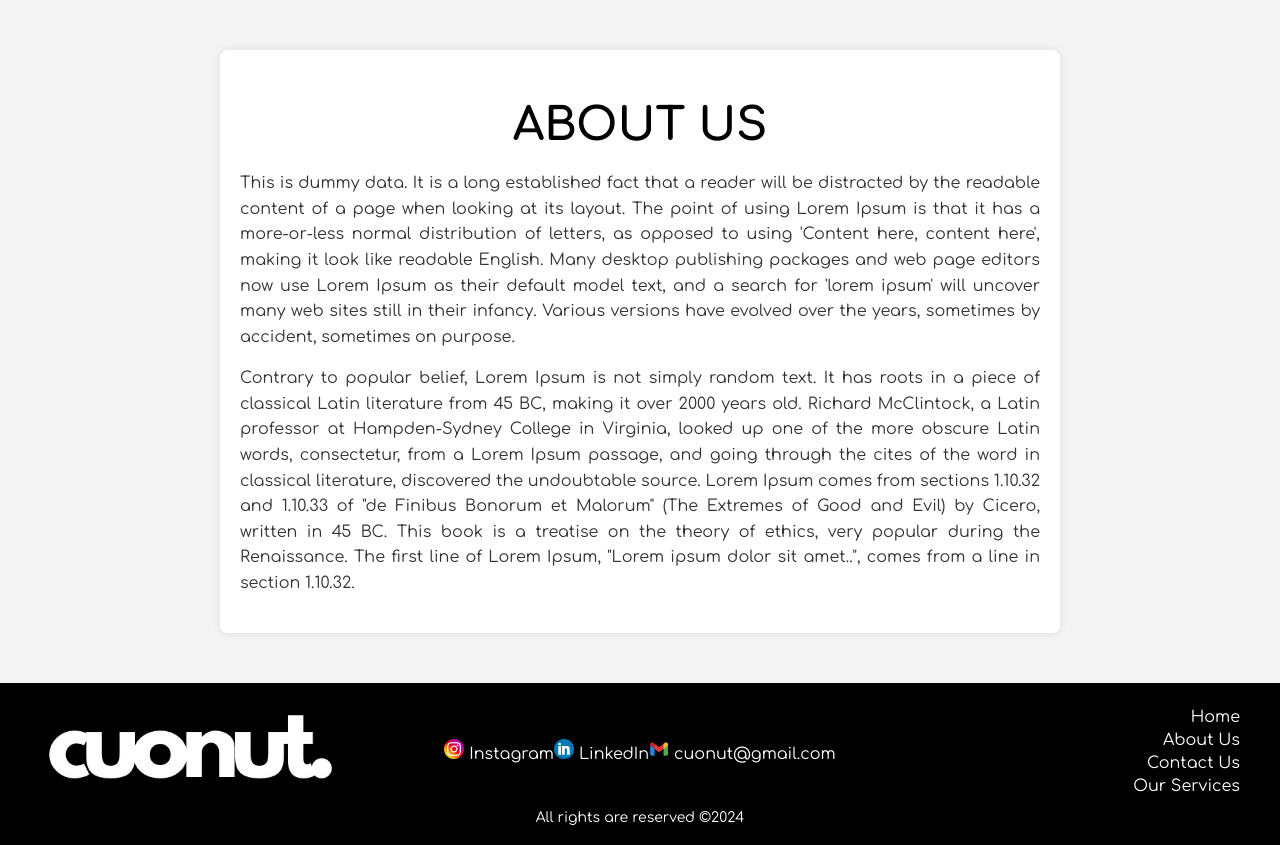
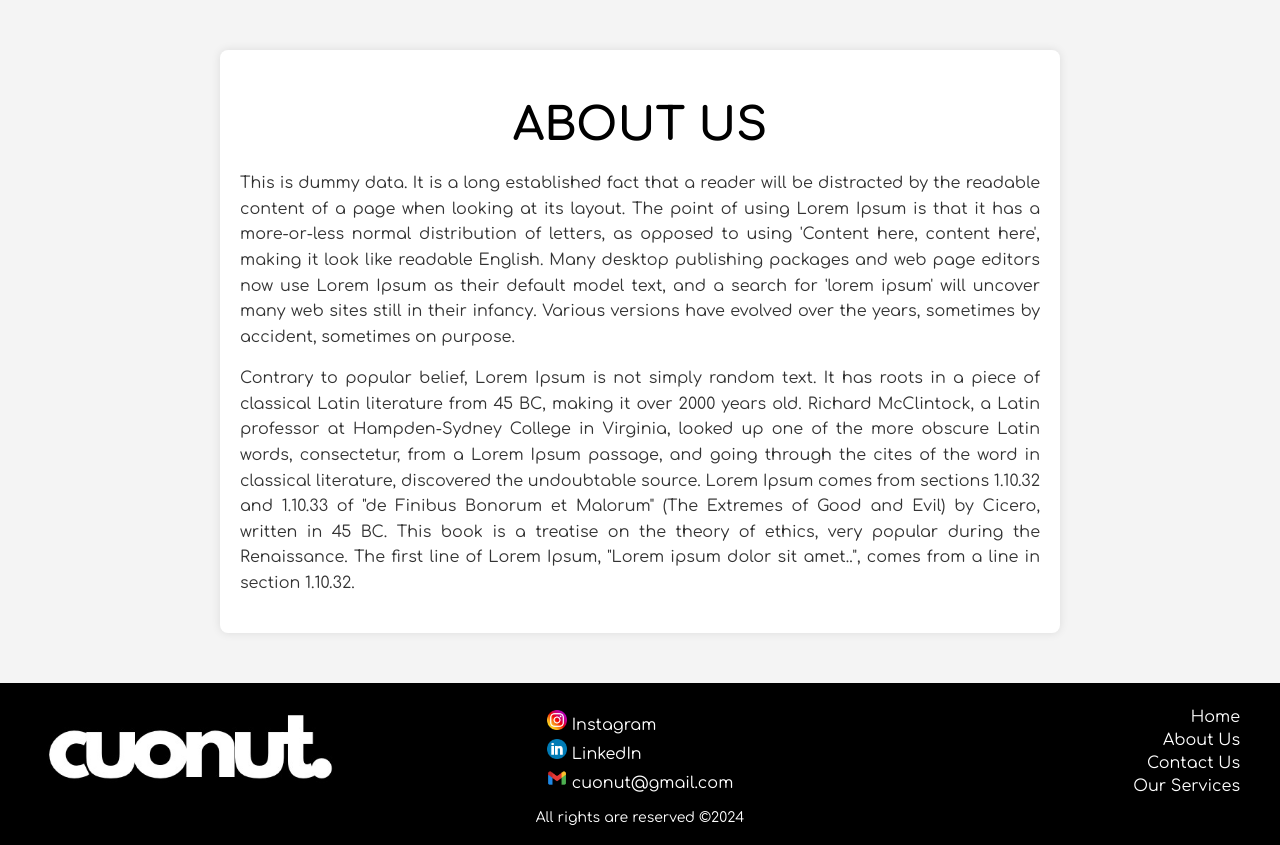
Before and after one commit to Anuhyapeddi/springtime.github.io, a plain HTML site: page about.html in a window 1280 px wide. Drawn offline with Linux system fonts and the light colour scheme.

Commit message:
added the footer-center style

```diff
--- a/style.css
+++ b/style.css
@@ -293,13 +293,19 @@ footer {
 }
 
 .footer-center {
-    display: flex;
+    display: block;
     align-items: center;
 }
+
 .footer-center a {
-    display: block; /* or inline-block */
+    display: block;
+    /* list-style: none; */
+    align-items: center;
+    text-decoration: none;
     margin-bottom: 10px; /* Adjust as needed for spacing between links */
+    color: #fff;
     text-decoration: none;
+    margin: 5px 0;
 }
 
 .footer-center img {
@@ -308,12 +314,8 @@ footer {
     margin-right: 5px; /* Add some space between the icon and the text */
 }
 
-.footer-center a {
-    display: block;
-    color: #fff;
-    text-decoration: none;
-    margin: 5px 0;
-}
+
+
 
 .footer-right {
     flex: 1;
```
